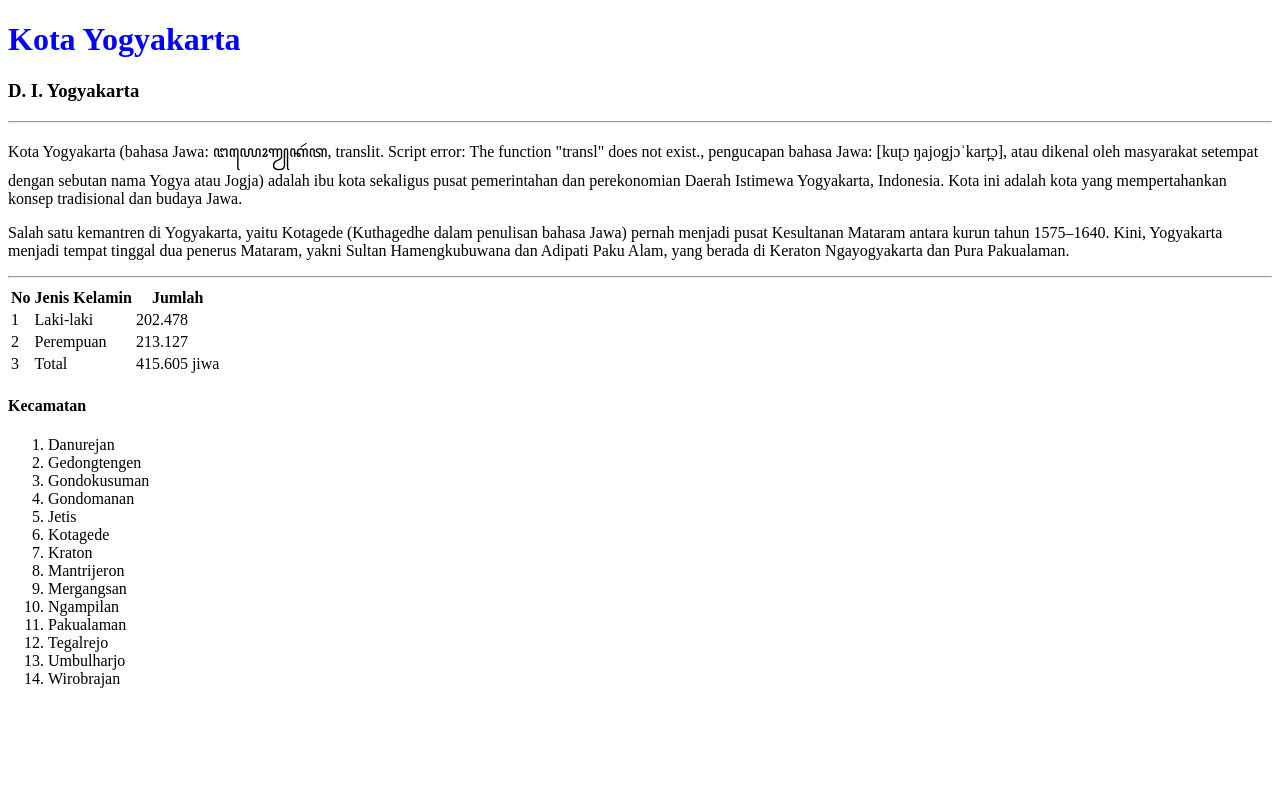
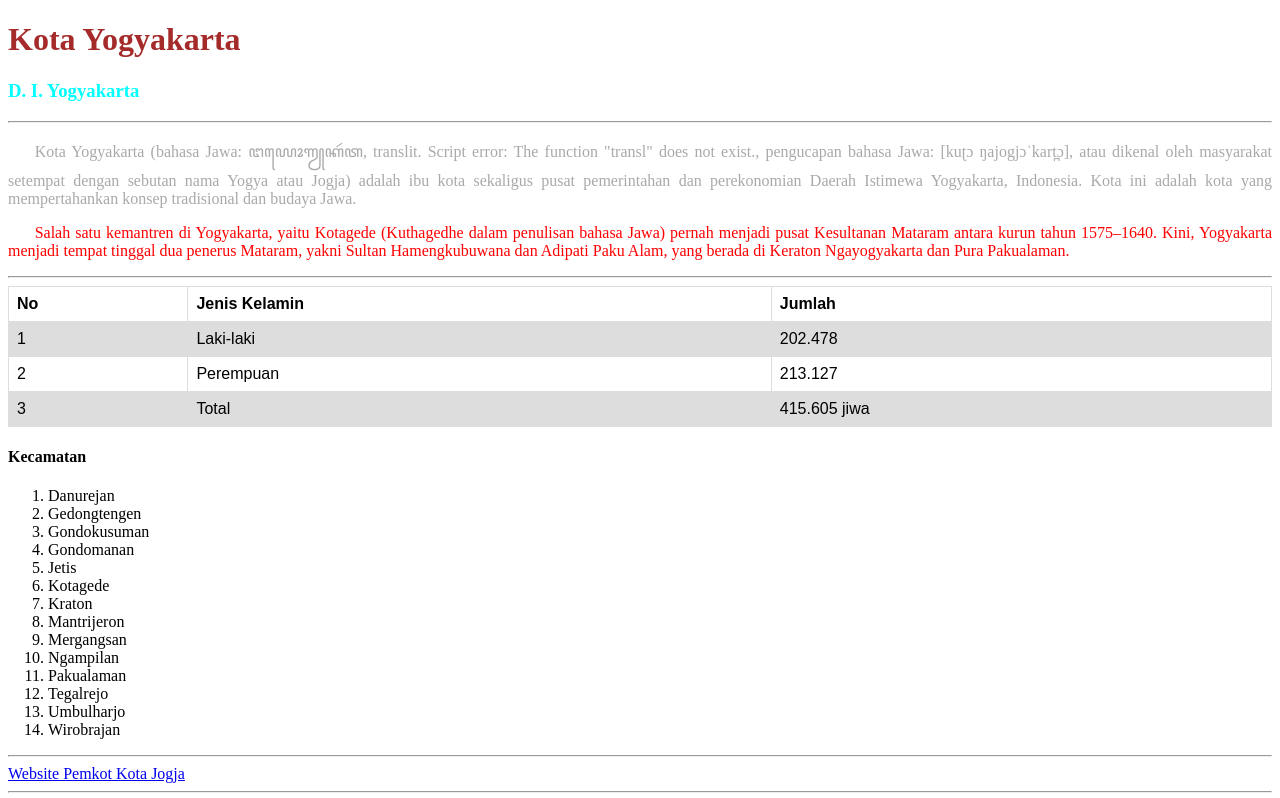
Before and after one commit to queensaaqillanurulinayah/PGWEB-ACARA-1, a plain HTML site: page index.html in a window 1280 px wide. Shown: the top 798 px of the page. Drawn offline with Linux system fonts and the light colour scheme.

Commit message:
menambahkan style, tautan, gambar, dan video youtube

```diff
--- /dev/null
+++ b/app.css
@@ -0,0 +1,34 @@
+h1{
+        color: brown;
+    }
+
+    h3{
+        color: aqua;
+    }
+
+    #p1{
+        text-align: justify;
+        text-indent: 20pt;
+        color: darkgrey;
+    }
+    .p1{
+        text-align: justify;
+        text-indent: 20pt;
+        color: red;
+    }
+
+    table {
+  font-family: arial, sans-serif;
+  border-collapse: collapse;
+  width: 100%;
+}
+
+td, th {
+  border: 1px solid #dddddd;
+  text-align: left;
+  padding: 8px;
+}
+
+tr:nth-child(even) {
+  background-color: #dddddd;
+}
--- a/index.html
+++ b/index.html
@@ -5,23 +5,28 @@
     <meta charset="UTF-8">
     <meta name="viewport" content="width=device-width, initial-scale=1.0">
     <title>Acara 1 | HTML CSS</title>
+
+    <link rel="stylesheet" href="app.css">
+
+
 </head>
 
 <body>
     <main>
         <!-- Judul -->
-        <h1 style="color: blue;">Kota Yogyakarta</h1>
+        <h1>Kota Yogyakarta</h1>
 
         <!-- Sub Judul -->
         <h3>D. I. Yogyakarta</h3>
         <hr>
 
         <!-- Deskripsi -->
-        <p>Kota Yogyakarta (bahasa Jawa: ꦔꦪꦺꦴꦒꦾꦏꦂꦠ, translit. Script error: The function "transl" does not exist.,
+        <p id="p1">Kota Yogyakarta (bahasa Jawa: ꦔꦪꦺꦴꦒꦾꦏꦂꦠ, translit. Script error: The function "transl" does not
+            exist.,
             pengucapan bahasa Jawa: [kuʈɔ ŋajogjɔˈkart̪ɔ], atau dikenal oleh masyarakat setempat dengan sebutan nama
             Yogya atau Jogja) adalah ibu kota sekaligus pusat pemerintahan dan perekonomian Daerah Istimewa Yogyakarta,
             Indonesia. Kota ini adalah kota yang mempertahankan konsep tradisional dan budaya Jawa.</p>
-        <p>
+        <p class="p1">
             Salah satu kemantren di Yogyakarta, yaitu Kotagede (Kuthagedhe dalam penulisan bahasa Jawa) pernah menjadi
             pusat Kesultanan Mataram antara kurun tahun 1575–1640. Kini, Yogyakarta menjadi tempat tinggal dua penerus
             Mataram, yakni Sultan Hamengkubuwana dan Adipati Paku Alam, yang berada di Keraton Ngayogyakarta dan Pura
@@ -76,6 +81,26 @@
             <li>Umbulharjo</li>
             <li>Wirobrajan</li>
         </ol>
+
+        <hr>
+
+        <!-- Link -->
+        <a href="http://jogjakota.go.id" target="_blank" rel="noopener noreferrer"
+            title="Klik untuk membuka website">Website Pemkot Kota Jogja</a>
+
+        <hr>
+
+        <!-- Image -->
+        <img src="https://2.bp.blogspot.com/-ubMdh_Ok82U/WenqL4z8hlI/AAAAAAAADJo/RSRcYWoNr1AnkzJEDOWOx0L4-_mU4NQPwCLcBGAs/s1600/Tugu%2BJogja%2540ryansaf99.jpg"
+            alt="Tugu Yogyakarta" width="500px">
+
+        <hr>
+
+        <iframe width=" 560" height="315"
+            src="https://www.youtube.com/embed/z_lvZLnsnhI?si=slShpLkIIW0nJKIU" title="YouTube video player"
+            frameborder="0"
+            allow="accelerometer; autoplay; clipboard-write; encrypted-media; gyroscope; picture-in-picture; web-share"
+            referrerpolicy="strict-origin-when-cross-origin" allowfullscreen></iframe>
     </main>
 </body>
 
```
Also changed, not shown: 1 other file.
